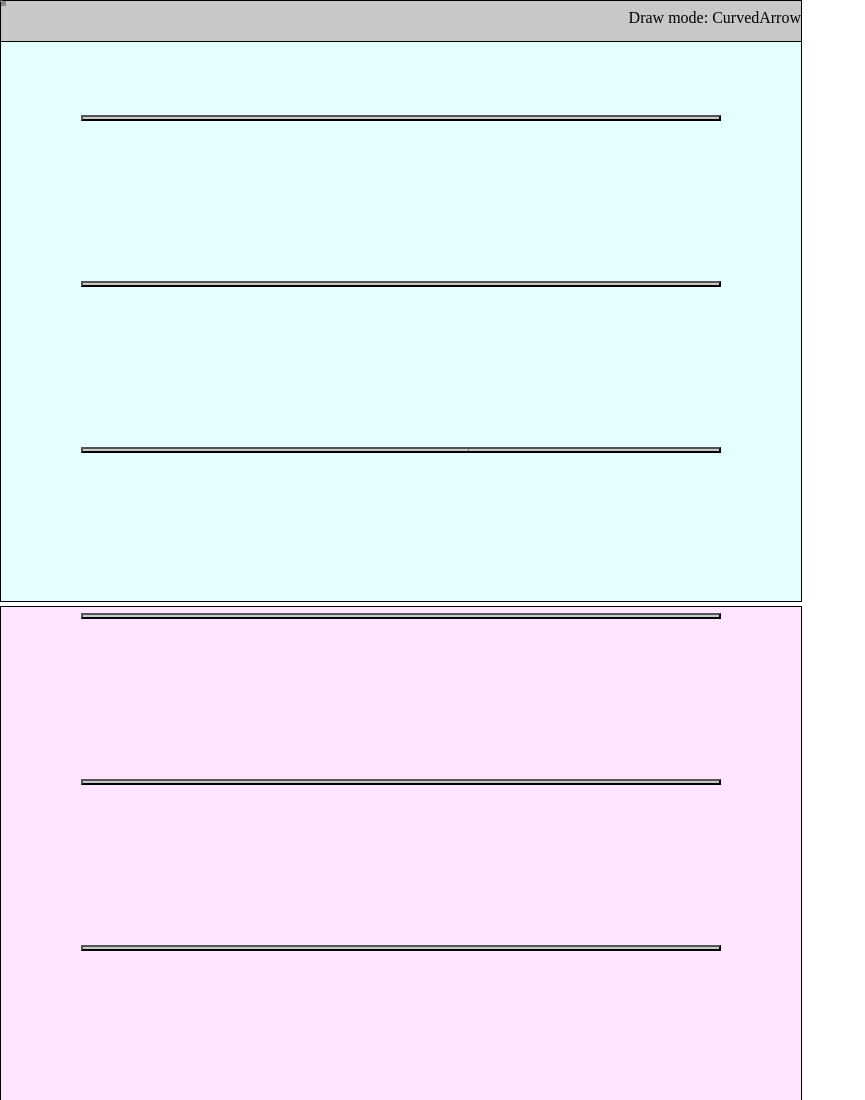
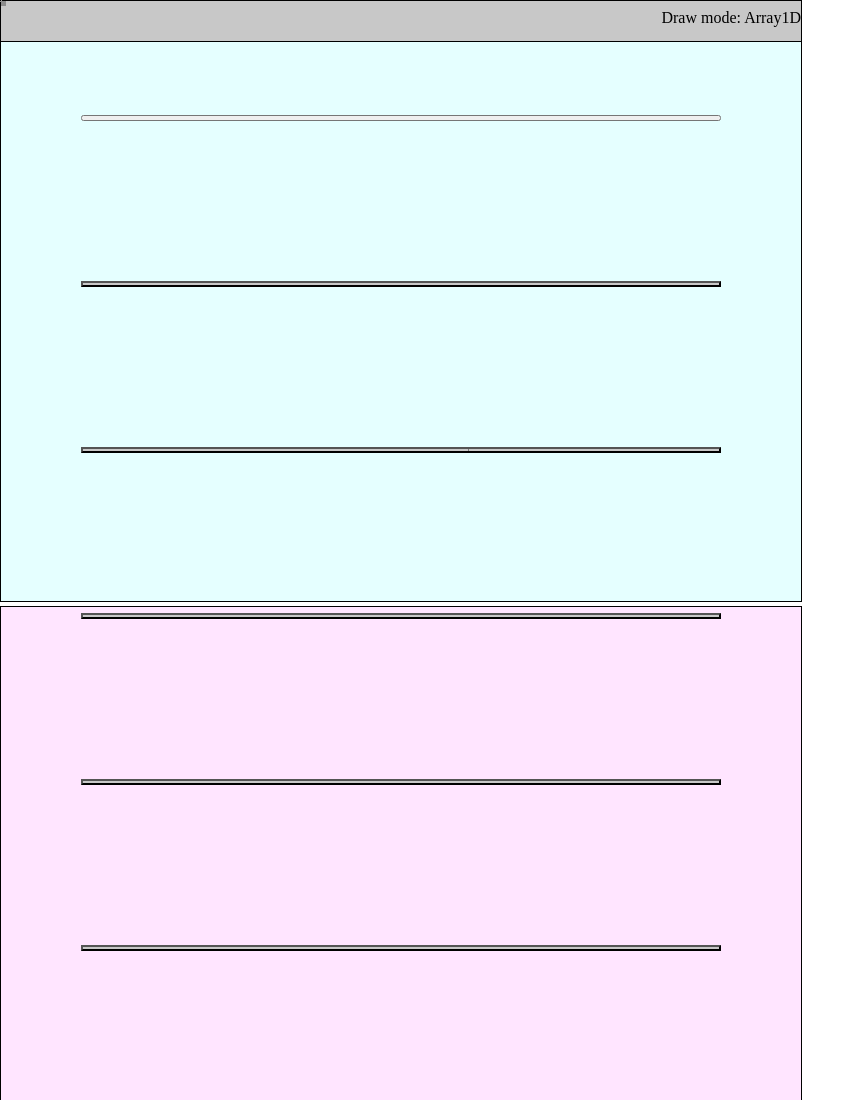
Before and after one commit to jeffriesd/dsDraw, a plain HTML site: page index.html in a window 1280 px wide. Shown: the top 1100 px of the page, without its empty margins (0-865 px from the left). Drawn offline with Linux system fonts and the light colour scheme.

Commit message:
added selectTool

```diff
--- a/index.html
+++ b/index.html
@@ -7,8 +7,9 @@
 </head>
 <body>
   <div class="toolbar" id="flowchartToolbar" >
-    <label class="toolbarLabel" id="drawMode">Draw mode: CurvedArrow</label>
-    <button class="toolbarButton" id="rightAngleArrow"></button>
+    <label class="toolbarLabel" id="drawMode">Draw mode: Array1D</label>
+    <!-- <button class="toolbarButton" id="rightAngleArrow"></button> -->
+    <button class="toolbarButton" id="selectTool"></button>
     <button class="toolbarButton" id="curvedArrow"></button>
     <button class="toolbarButton" id="rectBox"></button>
     <button class="toolbarButton" id="roundBox"></button>
@@ -76,9 +77,11 @@
   <canvas id="myCanvas" height=600 width=800> </canvas>
   <canvas id="hitCanvas" height=600 width=800> </canvas>
   <script src="constants.js"></script>
+  <script src="canvas-object.js"></script>
   <script src="toolbars.js"></script>
   <script src="flowchart.js"></script>
   <script src="ds.js"></script>
+  <script src="arrays.js"></script>
   <script src="command.js"></script>
   <script src="canvas-tool.js"></script>
   <script src="canvas-util.js"></script>
```
